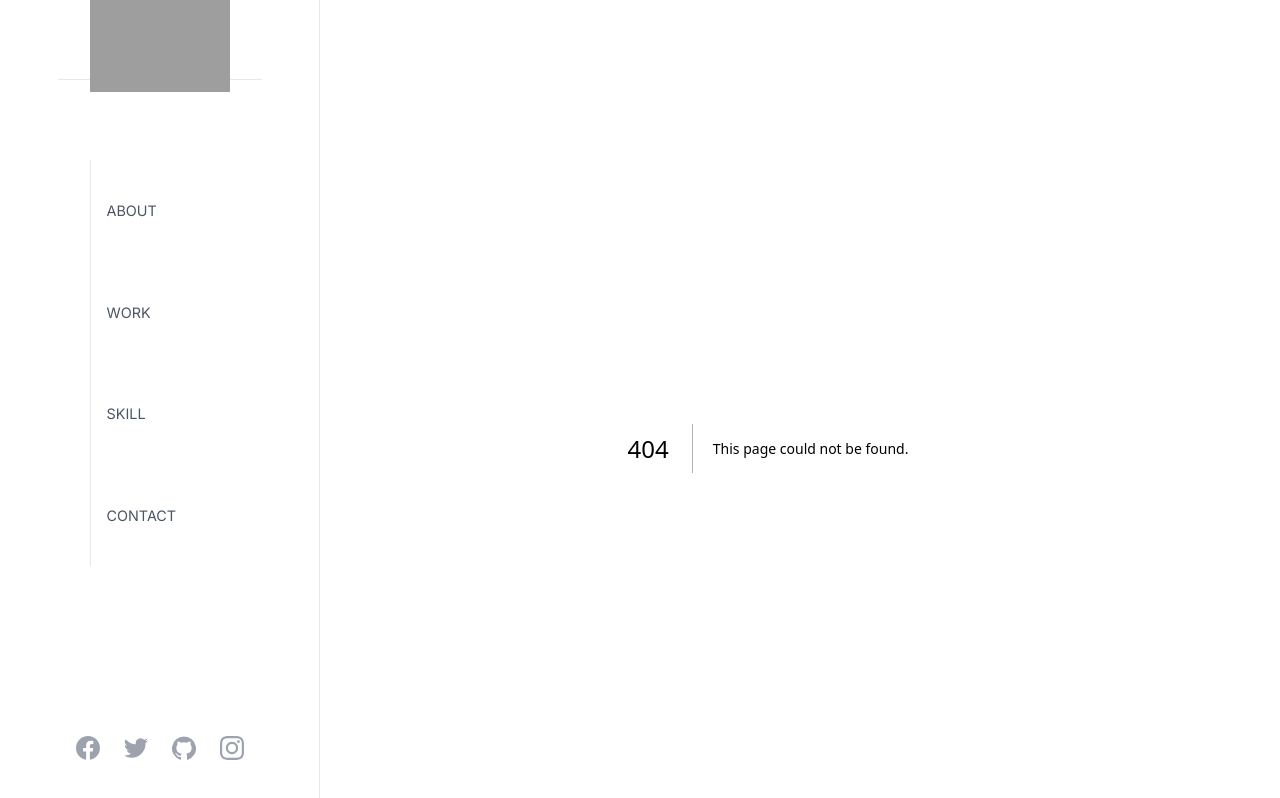
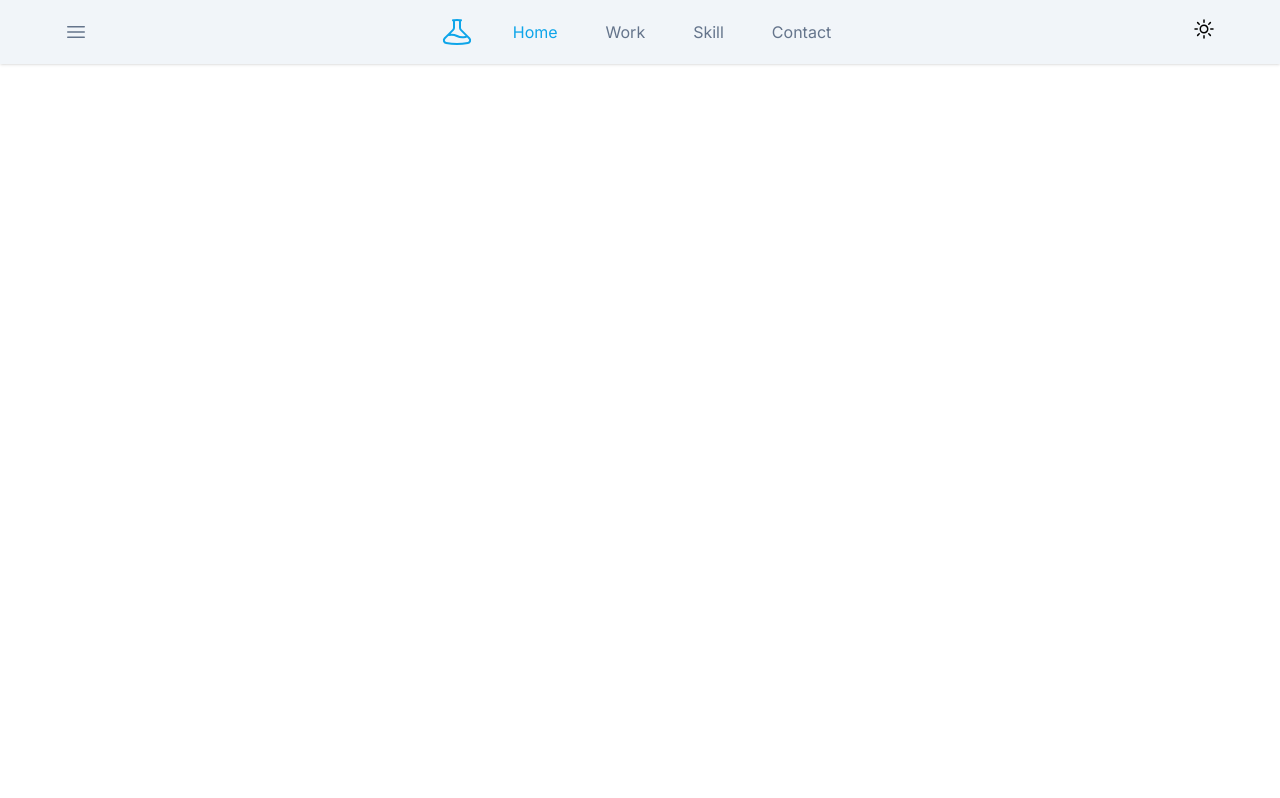
Before and after one commit to pablitomartinez/portfolio-dev, a Next.js app in the folder portfolio/: page /menu in a window 1280 px wide. Before the commit this address had no page. Built offline with nearby package versions, Linux system fonts and the light colour scheme; grey boxes are pictures that could not be loaded.

Commit message:
practica de breackpoints en tailwind, se creo componente menu

```diff
--- a/portfolio/app/about/page.jsx
+++ b/portfolio/app/about/page.jsx
@@ -9,19 +9,24 @@
 // }
 export default function About() {
   return (
-      <section className="bg-black relative max-w-screen-xl mx-auto py-4 px-4 md:px-8">
+    <section className="bg-slate-200 relative max-w-screen-xl mx-auto  md:px-8">
+
       <div className="relative z-10 gap-5 items-center lg:flex">
 
         <div className="flex-1 max-w-lg py-5 sm:mx-auto sm:text-center lg:max-w-max lg:text-left">
           <h3 className="text-3xl text-gray-800 font-semibold md:text-4xl">
-                      build your websites with <span className="text-indigo-600">Experiencie</span>
+            build your websites with{" "}
+            <span className="text-indigo-600">Experiencie</span>
           </h3>
           <p className="text-gray-500 leading-relaxed mt-3">
-                      Nam erat risus, sodales sit amet lobortis ut, finibus eget metus. Cras aliquam ante ut tortor posuere feugiat. Duis sodales nisi id porta lacinia.
+            Nam erat risus, sodales sit amet lobortis ut, finibus eget metus.
+            Cras aliquam ante ut tortor posuere feugiat. Duis sodales nisi id
+            porta lacinia.
           </p>
           <a
             className="mt-5 px-4 py-2 text-indigo-600 font-medium bg-indigo-50 rounded-full inline-flex items-center"
-                      href="javascript:void()">
+            href="javascript:void()"
+          >
             Try it out
           </a>
         </div>
@@ -31,18 +36,23 @@ export default function About() {
             Experience
           </h3>
           <p className="text-gray-500 leading-relaxed mt-3">
-                      Nam erat risus, sodales sit amet lobortis ut, finibus eget metus. Cras aliquam ante ut tortor posuere feugiat. Duis sodales nisi id porta lacinia.
+            Nam erat risus, sodales sit amet lobortis ut, finibus eget metus.
+            Cras aliquam ante ut tortor posuere feugiat. Duis sodales nisi id
+            porta lacinia.
           </p>
           <p className="text-gray-500 leading-relaxed mt-3">
-                      Nam erat risus, sodales sit amet lobortis ut, finibus eget metus. Cras aliquam ante ut tortor posuere feugiat. Duis sodales nisi id porta lacinia.
+            Nam erat risus, sodales sit amet lobortis ut, finibus eget metus.
+            Cras aliquam ante ut tortor posuere feugiat. Duis sodales nisi id
+            porta lacinia.
           </p>
           <p className="text-gray-500 leading-relaxed mt-3">
-                      Nam erat risus, sodales sit amet lobortis ut, finibus eget metus. Cras aliquam ante ut tortor posuere feugiat. Duis sodales nisi id porta lacinia.
+            Nam erat risus, sodales sit amet lobortis ut, finibus eget metus.
+            Cras aliquam ante ut tortor posuere feugiat. Duis sodales nisi id
+            porta lacinia.
           </p>
-
         </div>
 
       </div>
     </section>
-  )
+  );
 }
--- a/portfolio/app/layout.js
+++ b/portfolio/app/layout.js
@@ -1,6 +1,7 @@
 import { Inter } from "next/font/google";
 import "./globals.css";
 import Sidebar from "./components/Sidebar";
+
 
 const inter = Inter({ subsets: ["latin"] });
 
@@ -13,12 +14,13 @@ export default function RootLayout({ children }) {
   return (
     <html lang="es">
       <body className={inter.className}>
-      <div className="flex h-screen flex-col md:flex-row md:overflow-hidden">
+      {/* <div className="flex h-screen flex-col md:flex-row md:overflow-hidden">
          <div className="w-full flex-none md:w-64">
            <Sidebar />
          </div>
          <div className="flex-grow p-6 md:overflow-y-auto md:p-12">{children}</div>
-      </div>
+      </div> */}
+      {children}
       </body>
     </html>
   );
--- /dev/null
+++ b/portfolio/app/menu/page.jsx
@@ -0,0 +1,117 @@
+import React from "react";
+
+export default function Header() {
+  return (
+    <header className="bg-slate-100 px-6 shadow items-center">
+      <div className="flex h-16 justify-between  max-w-6xl mx-auto items-center ">
+        <button className="text-slate-500 hover:text-slate-900 focus:ring-2">
+          <svg
+            class="w-6 h-6"
+            fill="none"
+            stroke-width="1.5"
+            stroke="currentColor"
+            viewBox="0 0 24 24"
+            xmlns="http://www.w3.org/2000/svg"
+            aria-hidden="true"
+          >
+            <path
+              stroke-linecap="round"
+              stroke-linejoin="round"
+              d="M3.75 6.75h16.5M3.75 12h16.5m-16.5 5.25h16.5"
+            ></path>
+          </svg>
+        </button>
+
+        <div className="flex items-center">
+          <a href="#" className="text-sky-500 hover:rotate-12 duration-500 ">
+            <svg
+              class="h-8 w-8"
+              fill="none"
+              stroke-width="1.5"
+              stroke="currentColor"
+              viewBox="0 0 24 24"
+              xmlns="http://www.w3.org/2000/svg"
+              aria-hidden="true"
+            >
+              <path
+                stroke-linecap="round"
+                stroke-linejoin="round"
+                d="M9.75 3.104v5.714a2.25 2.25 0 0 1-.659 1.591L5 14.5M9.75 3.104c-.251.023-.501.05-.75.082m.75-.082a24.301 24.301 0 0 1 4.5 0m0 0v5.714c0 .597.237 1.17.659 1.591L19.8 15.3M14.25 3.104c.251.023.501.05.75.082M19.8 15.3l-1.57.393A9.065 9.065 0 0 1 12 15a9.065 9.065 0 0 0-6.23-.693L5 14.5m14.8.8 1.402 1.402c1.232 1.232.65 3.318-1.067 3.611A48.309 48.309 0 0 1 12 21c-2.773 0-5.491-.235-8.135-.687-1.718-.293-2.3-2.379-1.067-3.61L5 14.5"
+              ></path>
+            </svg>
+          </a>
+          <div className="space-x-8 ml-8 hidden md:flex">
+            <a className="py-3 px-2 text-sky-500" href="">
+              Home
+            </a>
+            <a
+              className="text-slate-500 py-3 px-2 hover:text-sky-500 transition-colors"
+              href=""
+            >
+              Work
+            </a>
+            <a
+              className="text-slate-500 py-3 px-2 hover:text-sky-500 transition-colors"
+              href=""
+            >
+              Skill
+            </a>
+            <a
+              className="text-slate-500 py-3 px-2 hover:text-sky-500 transition-colors"
+              href=""
+            >
+              Contact
+            </a>
+          </div>
+        </div>
+
+        <div className="">
+          <button>
+            <svg
+              class="w-6 h-6 "
+              fill="none"
+              stroke-width="1.5"
+              stroke="currentColor"
+              viewBox="0 0 24 24"
+              xmlns="http://www.w3.org/2000/svg"
+              aria-hidden="true"
+            >
+              <path
+                stroke-linecap="round"
+                stroke-linejoin="round"
+                d="M12 3v2.25m6.364.386-1.591 1.591M21 12h-2.25m-.386 6.364-1.591-1.591M12 18.75V21m-4.773-4.227-1.591 1.591M5.25 12H3m4.227-4.773L5.636 5.636M15.75 12a3.75 3.75 0 1 1-7.5 0 3.75 3.75 0 0 1 7.5 0Z"
+              ></path>
+            </svg>
+          </button>
+        </div>
+      </div>
+
+      <div className="space-y-1 py-3 pt-2 border-t md:hidden">
+        <a
+          href="#"
+          className="block rounded-md px-3 py-2 bg-sky-500 text-white transition-colors "
+        >
+          HOME
+        </a>
+        <a
+          href="#"
+          className="block rounded-md px-3 py-2 hover:bg-sky-500 hover:text-white transition-colors "
+        >
+          WORK
+        </a>
+        <a
+          href="#"
+          className="block rounded-md px-3 py-2 hover:bg-sky-500 hover:text-white transition-colors "
+        >
+          SKILL
+        </a>
+        <a
+          href="#"
+          className="block rounded-md px-3 py-2 hover:bg-sky-500 hover:text-white transition-colors "
+        >
+          CONTACT
+        </a>
+      </div>
+    </header>
+  );
+}
--- a/portfolio/app/page.js
+++ b/portfolio/app/page.js
@@ -11,6 +11,7 @@ export default function Home() {
   return (
     <main>
       <div className="flex">
+
         <div className="justify-center">{/* <Sidebar /> */}</div>
         <div className="w-full">
           {/* <About />
```
Lines whose indentation alone changed are shown as unchanged.
